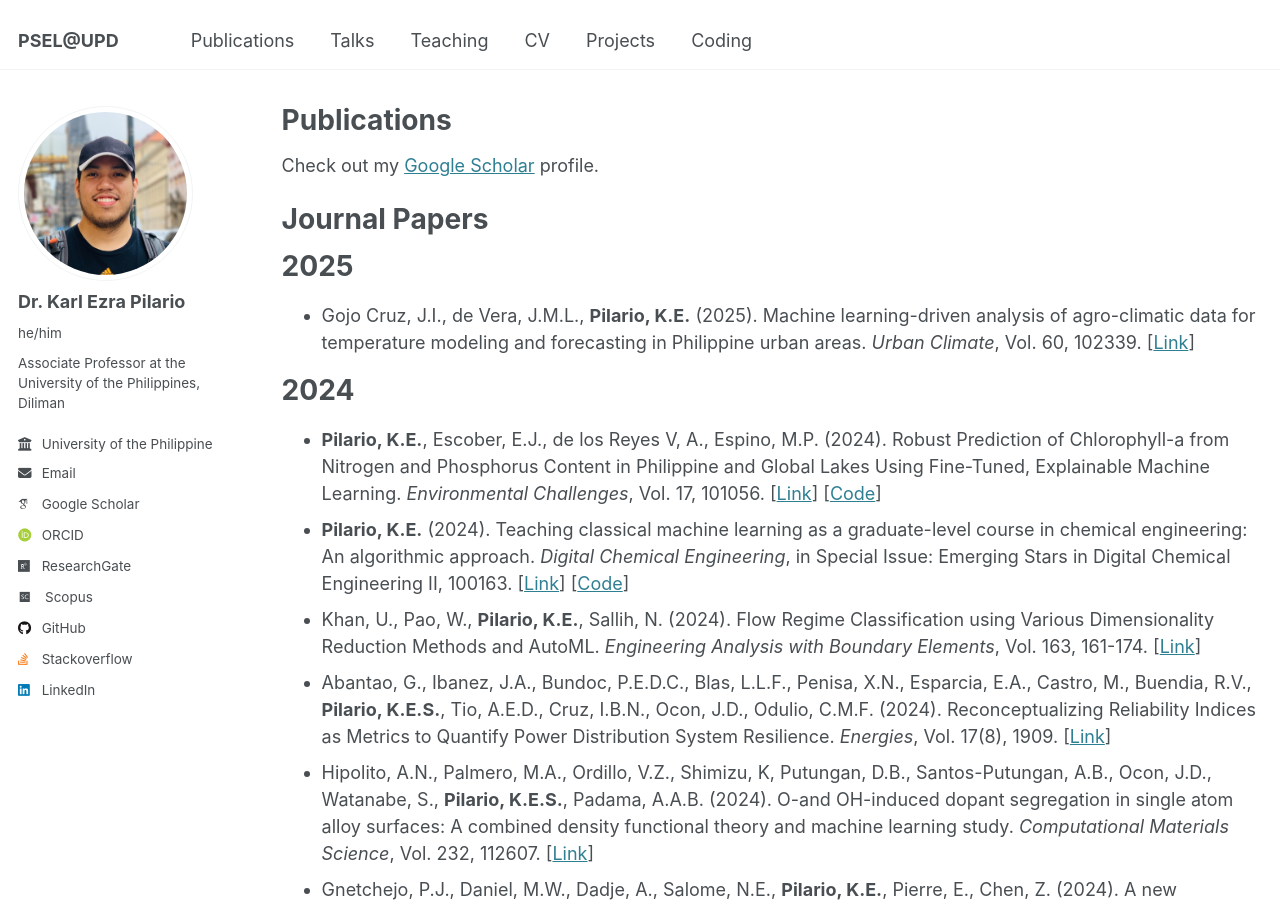
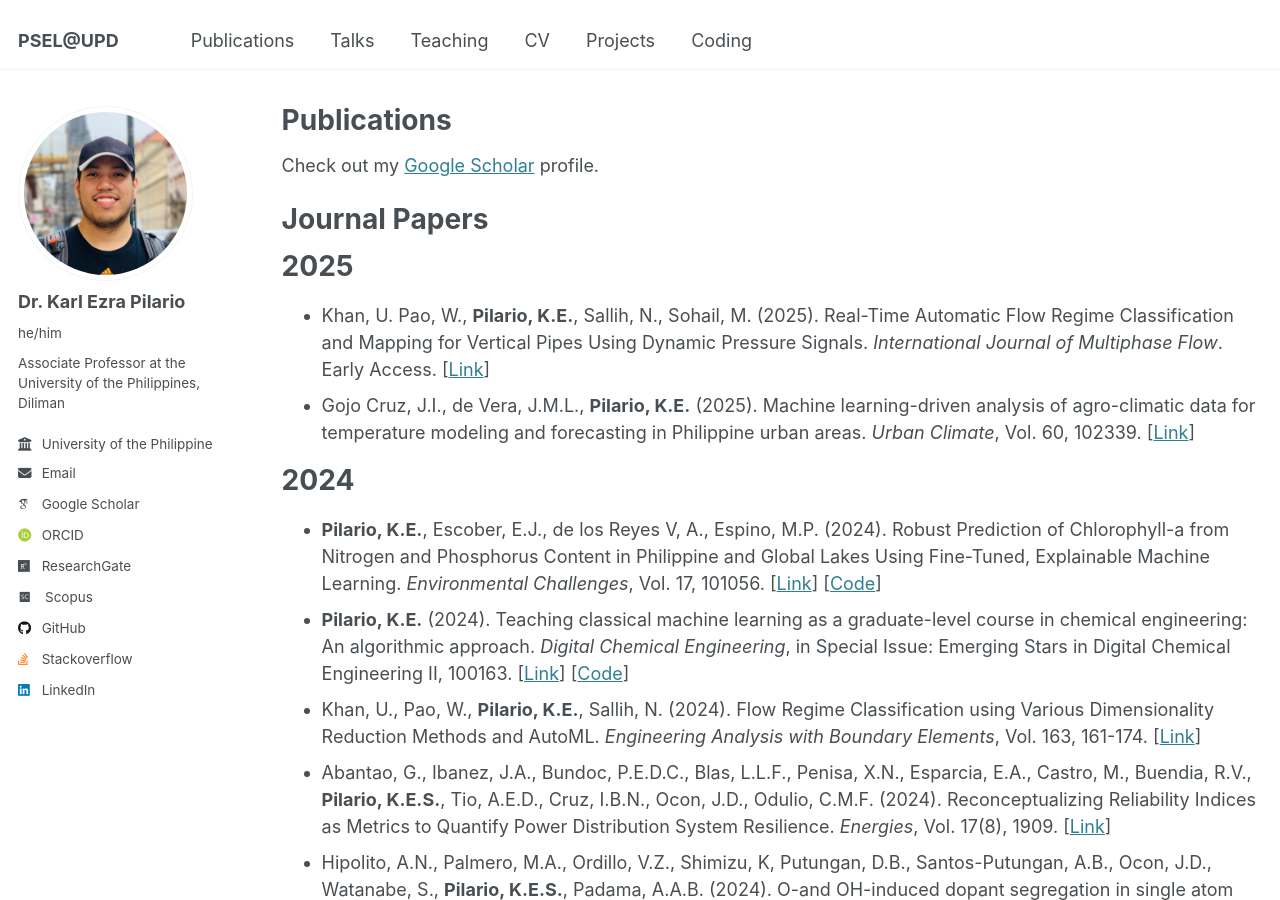
Before and after one commit to kspilario/kspilario.github.io, a Jekyll site: the page built from _pages/publications.md, in a window 1280 px wide and 900 px high. Built offline with Jekyll 4.4.1, drawn with Linux system fonts in a browser that asks for light colours; some web fonts are replaced.

Commit message:
Update publications.md

```diff
--- a/_pages/publications.md
+++ b/_pages/publications.md
@@ -12,6 +12,7 @@ Check out my [Google Scholar](https://scholar.google.com.ph/citations?user=n41zo
 
 2025
 ======
+* Khan, U. Pao, W., **Pilario, K.E.**, Sallih, N., Sohail, M. (2025). Real-Time Automatic Flow Regime Classification and Mapping for Vertical Pipes Using Dynamic Pressure Signals. *International Journal of Multiphase Flow*. Early Access. [[Link](https://doi.org/10.1016/j.ijmultiphaseflow.2025.105252)]
 * Gojo Cruz, J.I., de Vera, J.M.L., **Pilario, K.E.** (2025). Machine learning-driven analysis of agro-climatic data for temperature modeling and forecasting in Philippine urban areas. *Urban Climate*, Vol. 60, 102339. [[Link](https://doi.org/10.1016/j.uclim.2025.102339)]
 
 2024
```
